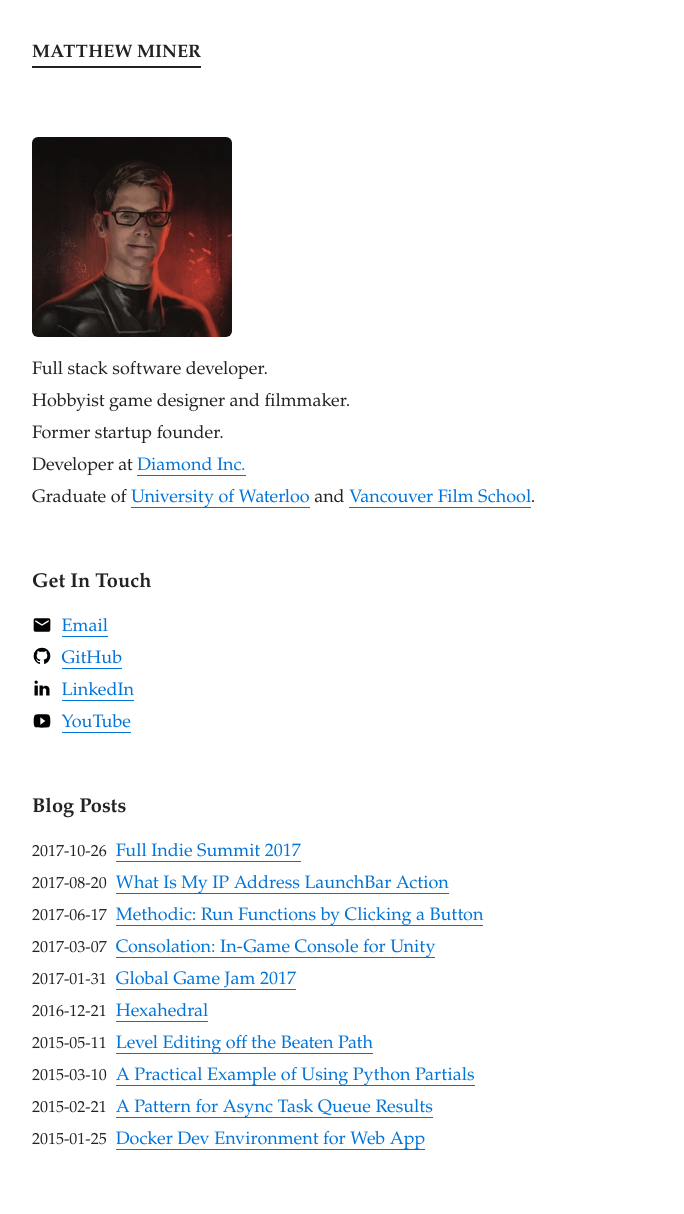
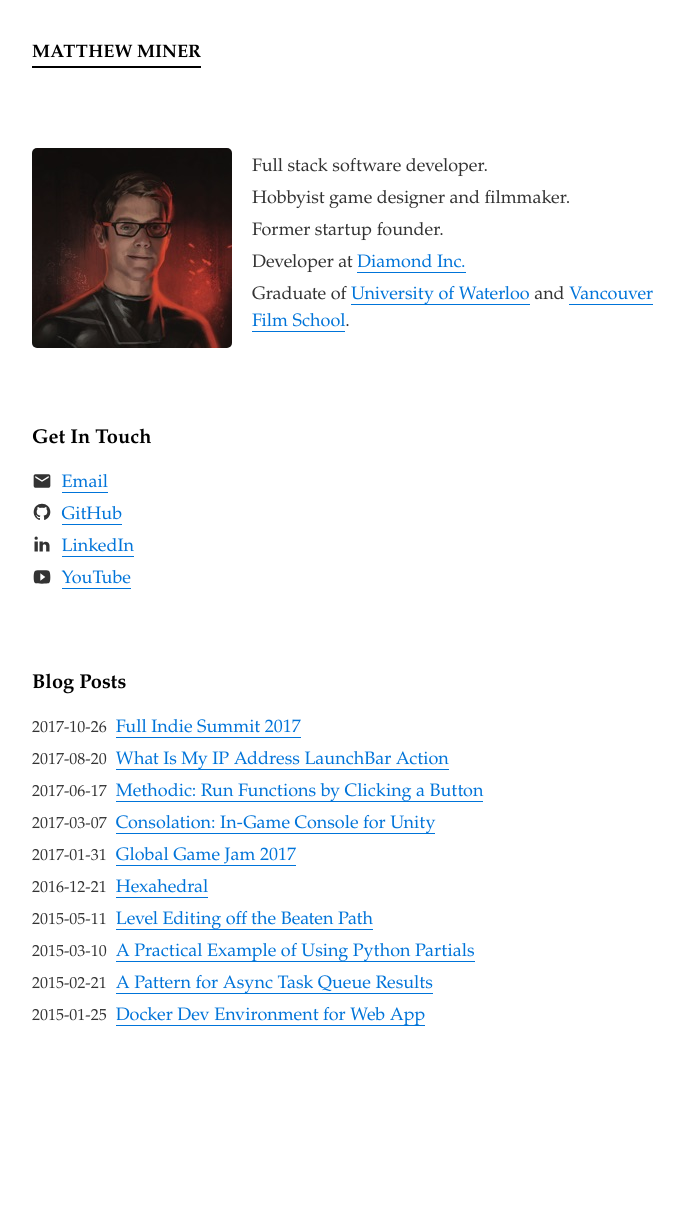
Before and after one commit to mminer/mminer.github.com, a Jekyll site: the page built from index.html, in a window 1280 px wide. Shown: the whole page, without its empty margins (278-962 px from the left). Built offline with Jekyll 4.4.1, drawn with Linux system fonts in a browser that asks for light colours; after the commit the page ends 1090 px from its top, so only the background shows below that.

Commit message:
Optimize layout for mobile

```diff
--- a/_sass/_main.scss
+++ b/_sass/_main.scss
@@ -1,33 +1,14 @@
-$black: #222222;
+$black-light: #333333;
 $blue: #0074D9;
 $blue-dark: darken($blue, 10%);
-$gray: #939393;
+$gray: #999999;
 $gray-light: #eeeeee;
 $side-padding: 20px;
-
-html {
-  box-sizing: border-box;
-
-  // Set up font sizes so that 1rem = 10px.
-  font-size: 62.5%;
-}
 
 *,
 *::before,
 *::after {
   box-sizing: inherit;
-}
-
-body {
-  background-color: white;
-  color: $black;
-  font-family: Palatino, "Palatino Linotype", "Palatino LT STD", "Book Antiqua", Georgia, serif;
-  font-size: 1.8rem;
-  font-weight: 400;
-  line-height: 1.5;
-  margin: 0 auto;
-  max-width: 700px;
-  padding: 4rem $side-padding;
 }
 
 blockquote,
@@ -41,12 +22,6 @@
 table,
 ul {
   margin: 2rem 0;
-}
-
-code,
-kbd {
-  font-family: Menlo, Monaco, Consolas, "Liberation Mono", "Courier New", monospace;
-  font-size: 1.5rem;
 }
 
 a {
@@ -63,7 +38,10 @@
   }
 }
 
-article header {
+article {
+  margin-top: 12rem;
+
+  header {
     margin-bottom: 4rem;
 
     a, a:hover {
@@ -74,7 +52,6 @@
     h1 {
       font-size: 3.2rem;
       margin-bottom: 1rem;
-
     }
 
     time {
@@ -82,58 +59,42 @@
       font-size: 1.6rem;
     }
   }
+}
+
+body {
+  background-color: white;
+  color: $black-light;
+  font-family: Palatino, "Palatino Linotype", "Palatino LT STD", "Book Antiqua", Georgia, serif;
+  font-size: 1.8rem;
+  font-weight: 400;
+  line-height: 1.5;
+  margin: 0 auto;
+  max-width: 700px;
+  padding: 4rem $side-padding;
+}
 
 code {
   background-color: $gray-light;
-  border-radius: 0.3rem;
+  border-radius: 0.2rem;
   padding: 0.2rem 0.4rem;
   white-space: nowrap;
 }
 
+code,
+kbd {
+  font-family: Menlo, Monaco, Consolas, "Liberation Mono", "Courier New", monospace;
+  font-size: 1.5rem;
+}
+
 h1, h2, h3, h4, h5, h6 {
+  color: black;
   font-weight: 700;
   line-height: 1.1;
 }
 
 h2, h3, h4, h5, h6 {
   font-size: 2rem;
-  margin-bottom: 2rem;
   margin-top: 4rem;
-}
-
-header[role="banner"] {
-  margin-bottom: 12rem;
-
-  a, a:hover {
-    border-width: 0;
-    color: inherit;
-  }
-
-  h1 {
-    display: inline-block;
-    font-size: 1.8rem;
-    font-weight: 700;
-    margin: 0;
-    position: relative;
-    text-transform: uppercase;
-
-    &::after {
-      @include transition(all 0.1s);
-      background-color: $black;
-      content: "";
-      height: 0.2rem;
-      left: 0;
-      margin-top: 0.2rem;
-      pointer-events: none;
-      position: absolute;
-      top: 100%;
-      width: 100%;
-    }
-
-    &:hover::after {
-      background-color: transparent;
-    }
-  }
 }
 
 hr {
@@ -142,6 +103,13 @@
   border-width: 0.2rem 0 0 0;
   margin: 4rem auto;
   padding: 0;
+}
+
+html {
+  box-sizing: border-box;
+
+  // Set up font sizes so that 1rem = 10px.
+  font-size: 62.5%;
 }
 
 iframe {
@@ -164,62 +132,6 @@
   padding: 0.3rem 0.5rem;
 }
 
-main {
-  margin-top: -5rem;
-
-  img {
-    border-radius: 0.6rem;
-    display: block;
-  }
-
-  h2 {
-    margin-top: 6rem;
-  }
-
-  li {
-    margin-bottom: 0.5rem;
-    overflow: hidden;
-    text-overflow: ellipsis;
-    white-space: nowrap;
-  }
-
-  path {
-    fill: inherit;
-  }
-
-  svg {
-    height: 2rem;
-    margin-right: 0.5rem;
-    position: relative;
-    width: 2rem;
-    vertical-align: text-bottom;
-  }
-
-  time {
-    color: $black;
-    font-size: 1.6rem;
-    margin-right: 0.5rem;
-
-    // Enable tabular (monospaced) numbers so that they align.
-    font-feature-settings: "tnum"; //
-  }
-
-  ul {
-    list-style-type: none;
-    padding-left: 0;
-  }
-
-  .blog-links {
-    // Set color of text to same as links so that overflow ellipsis matches.
-    color: $blue;
-  }
-
-  .email    svg { top: -1px; }
-  .github   svg { top: -2px; }
-  .linkedin svg { top: -2px; }
-  .youtube  svg { top: -1px; }
-}
-
 pre {
   background-color: $gray-light;
   margin-left: -$side-padding;
@@ -231,6 +143,19 @@
     display: block;
     padding: 0;
     white-space: pre;
+  }
+}
+
+section {
+  margin-top: 8rem;
+
+  li {
+    margin-bottom: 0.5rem;
+  }
+
+  ul {
+    list-style-type: none;
+    padding-left: 0;
   }
 }
 
@@ -248,6 +173,84 @@
 
 ul {
   list-style-type: square;
+}
+
+[role="banner"] {
+  a {
+    border-bottom: 2px solid black;
+    color: inherit;
+    display: block;
+    padding-bottom: 2px;
+
+    &:hover {
+      border-color: transparent;
+      color: inherit;
+    }
+  }
+
+  h1 {
+    @include transition(all 0.1s);
+    display: inline-block;
+    font-size: 1.8rem;
+    margin: 0;
+    text-transform: uppercase;
+  }
+}
+
+#about {
+  @include align-items(center);
+  @include display(flex);
+  @include justify-content(center);
+
+  img {
+    border-radius: 0.5rem;
+    margin-right: 2rem;
+  }
+
+  ul {
+    margin: 0;
+  }
+}
+
+#blog {
+  li {
+    overflow: hidden;
+    text-overflow: ellipsis;
+    white-space: nowrap;
+  }
+
+  time {
+    color: $black-light;
+    font-size: 1.6rem;
+    margin-right: 0.5rem;
+
+    // Enable tabular (monospaced) numbers so that they align.
+    font-feature-settings: "tnum"; //
+  }
+
+  ul {
+    // Set color of text to same as links so that overflow ellipsis matches.
+    color: $blue;
+  }
+}
+
+#social {
+  path {
+    fill: $black-light;
+  }
+
+  svg {
+    height: 2rem;
+    margin-right: 0.5rem;
+    position: relative;
+    width: 2rem;
+    vertical-align: text-bottom;
+  }
+
+  .email    svg { top: -1px; }
+  .github   svg { top: -2px; }
+  .linkedin svg { top: -2px; }
+  .youtube  svg { top: -1px; }
 }
 
 .footnotes {
@@ -269,3 +272,45 @@
     content: "\21a9"; // Return arrow
   }
 }
+
+// Make videos scale to fit mobile.
+// https://stackoverflow.com/a/15844571
+.video {
+  height: 0;
+  overflow: hidden;
+  padding-bottom: 56.25%; // 16/9
+  position: relative;
+
+  iframe {
+    height: 100%;
+    position: absolute;
+    width: 100%;
+  }
+}
+
+@media (max-height: 700px) {
+  article {
+    margin-top: 6rem;
+  }
+
+  body {
+    padding-bottom: 2rem;
+    padding-top: 2rem;
+  }
+
+  section {
+    margin-top: 4rem;
+  }
+}
+
+@media (max-width: 550px) {
+  #about {
+    @include align-items(start);
+    @include flex-direction(column);
+
+    img {
+      margin-right: 0;
+      margin-bottom: 2rem;
+    }
+  }
+}
--- a/_sass/_normalize.scss
+++ b/_sass/_normalize.scss
@@ -1,4 +1,4 @@
-/*! normalize.css v6.0.0 | MIT License | github.com/necolas/normalize.css */
+/*! normalize.css v7.0.0 | MIT License | github.com/necolas/normalize.css */
 
 /* Document
    ========================================================================== */
@@ -17,6 +17,14 @@
 
 /* Sections
    ========================================================================== */
+
+/**
+ * Remove the margin in all browsers (opinionated).
+ */
+
+body {
+  margin: 0;
+}
 
 /**
  * Add the correct display in IE 9-.
@@ -225,7 +233,8 @@
    ========================================================================== */
 
 /**
- * Remove the margin in Firefox and Safari.
+ * 1. Change the font styles in all browsers (opinionated).
+ * 2. Remove the margin in Firefox and Safari.
  */
 
 button,
@@ -233,7 +242,10 @@
 optgroup,
 select,
 textarea {
-  margin: 0;
+  font-family: sans-serif; /* 1 */
+  font-size: 100%; /* 1 */
+  line-height: 1.15; /* 1 */
+  margin: 0; /* 2 */
 }
 
 /**
@@ -290,6 +302,14 @@
 [type="reset"]:-moz-focusring,
 [type="submit"]:-moz-focusring {
   outline: 1px dotted ButtonText;
+}
+
+/**
+ * Correct the padding in Firefox.
+ */
+
+fieldset {
+  padding: 0.35em 0.75em 0.625em;
 }
 
 /**
--- a/index.html
+++ b/index.html
@@ -2,7 +2,7 @@
 layout: base
 ---
 
-<main>
+<section id="about">
   <img alt="Avatar" srcset="/images/avatar.jpg 1x, /images/avatar@2x.jpg 2x" src="/images/avatar.jpg">
 
   <ul>
@@ -12,7 +12,9 @@
     <li>Developer at <a href="https://www.diamond.io">Diamond Inc.</a></li>
     <li>Graduate of <a href="https://uwaterloo.ca">University of Waterloo</a> and <a href="https://vfs.edu">Vancouver Film School</a>.</li>
   </ul>
+</section>
 
+<section id="social">
   <h2>Get In Touch</h2>
 
   <ul>
@@ -31,7 +33,7 @@
         <path d="M12,2A10,10 0 0,0 2,12C2,16.42 4.87,20.17 8.84,21.5C9.34,21.58 9.5,21.27 9.5,21C9.5,20.77 9.5,20.14 9.5,19.31C6.73,19.91 6.14,17.97 6.14,17.97C5.68,16.81 5.03,16.5 5.03,16.5C4.12,15.88 5.1,15.9 5.1,15.9C6.1,15.97 6.63,16.93 6.63,16.93C7.5,18.45 8.97,18 9.54,17.76C9.63,17.11 9.89,16.67 10.17,16.42C7.95,16.17 5.62,15.31 5.62,11.5C5.62,10.39 6,9.5 6.65,8.79C6.55,8.54 6.2,7.5 6.75,6.15C6.75,6.15 7.59,5.88 9.5,7.17C10.29,6.95 11.15,6.84 12,6.84C12.85,6.84 13.71,6.95 14.5,7.17C16.41,5.88 17.25,6.15 17.25,6.15C17.8,7.5 17.45,8.54 17.35,8.79C18,9.5 18.38,10.39 18.38,11.5C18.38,15.32 16.04,16.16 13.81,16.41C14.17,16.72 14.5,17.33 14.5,18.26C14.5,19.6 14.5,20.68 14.5,21C14.5,21.27 14.66,21.59 15.17,21.5C19.14,20.16 22,16.42 22,12A10,10 0 0,0 12,2Z" />
       </svg>
 
-      <a href="https://github.com/mminer" title="GitHub">
+      <a href="https://github.com/mminer">
         GitHub
       </a>
     </li>
@@ -41,7 +43,7 @@
         <path d="M21,21H17V14.25C17,13.19 15.81,12.31 14.75,12.31C13.69,12.31 13,13.19 13,14.25V21H9V9H13V11C13.66,9.93 15.36,9.24 16.5,9.24C19,9.24 21,11.28 21,13.75V21M7,21H3V9H7V21M5,3A2,2 0 0,1 7,5A2,2 0 0,1 5,7A2,2 0 0,1 3,5A2,2 0 0,1 5,3Z" />
       </svg>
 
-      <a href="https://www.linkedin.com/in/matthewminer" title="LinkedIn">
+      <a href="https://www.linkedin.com/in/matthewminer">
         LinkedIn
       </a>
     </li>
@@ -51,15 +53,17 @@
         <path d="M10,16.5V7.5L16,12M20,4.4C19.4,4.2 15.7,4 12,4C8.3,4 4.6,4.19 4,4.38C2.44,4.9 2,8.4 2,12C2,15.59 2.44,19.1 4,19.61C4.6,19.81 8.3,20 12,20C15.7,20 19.4,19.81 20,19.61C21.56,19.1 22,15.59 22,12C22,8.4 21.56,4.91 20,4.4Z" />
       </svg>
 
-      <a href="https://www.youtube.com/user/matthewjohnminer" title="YouTube">
+      <a href="https://www.youtube.com/user/matthewjohnminer">
         YouTube
       </a>
     </li>
   </ul>
+</section>
 
+<section id="blog">
   <h2>Blog Posts</h2>
 
-  <ul class="blog-links">
+  <ul>
     {% for post in site.posts %}
       <li>
         <time datetime="{{ post.date | date: "%Y-%m-%d" }}">
@@ -72,4 +76,4 @@
       </li>
     {% endfor %}
   </ul>
-</main>
+</section>
```
Also changed, not shown: other parts of index.html (+1 -1 lines), _posts/2017-06-17-methodic-run-functions-by-clicking-a-button.md (+3 -1 lines), _posts/2017-10-26-full-indie-summit-2017.md (+1 -1 lines). Lines whose indentation alone changed are shown as unchanged.
